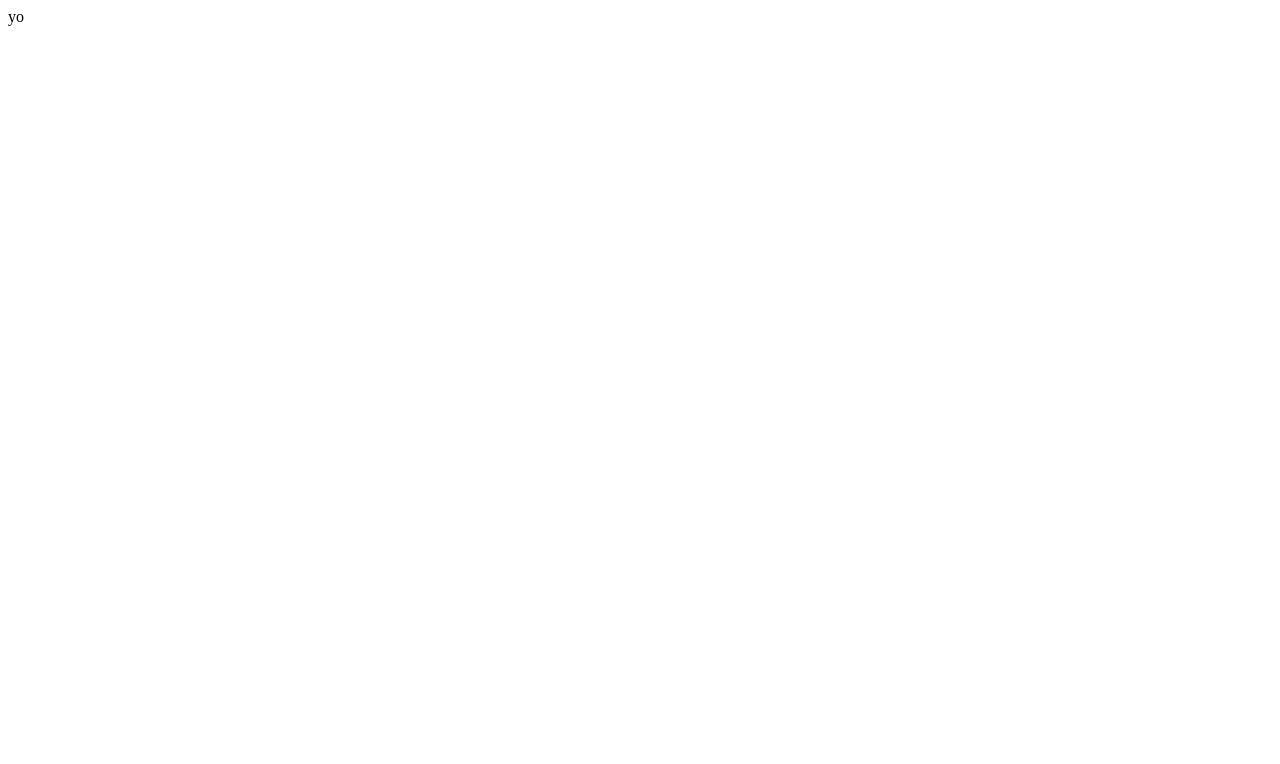
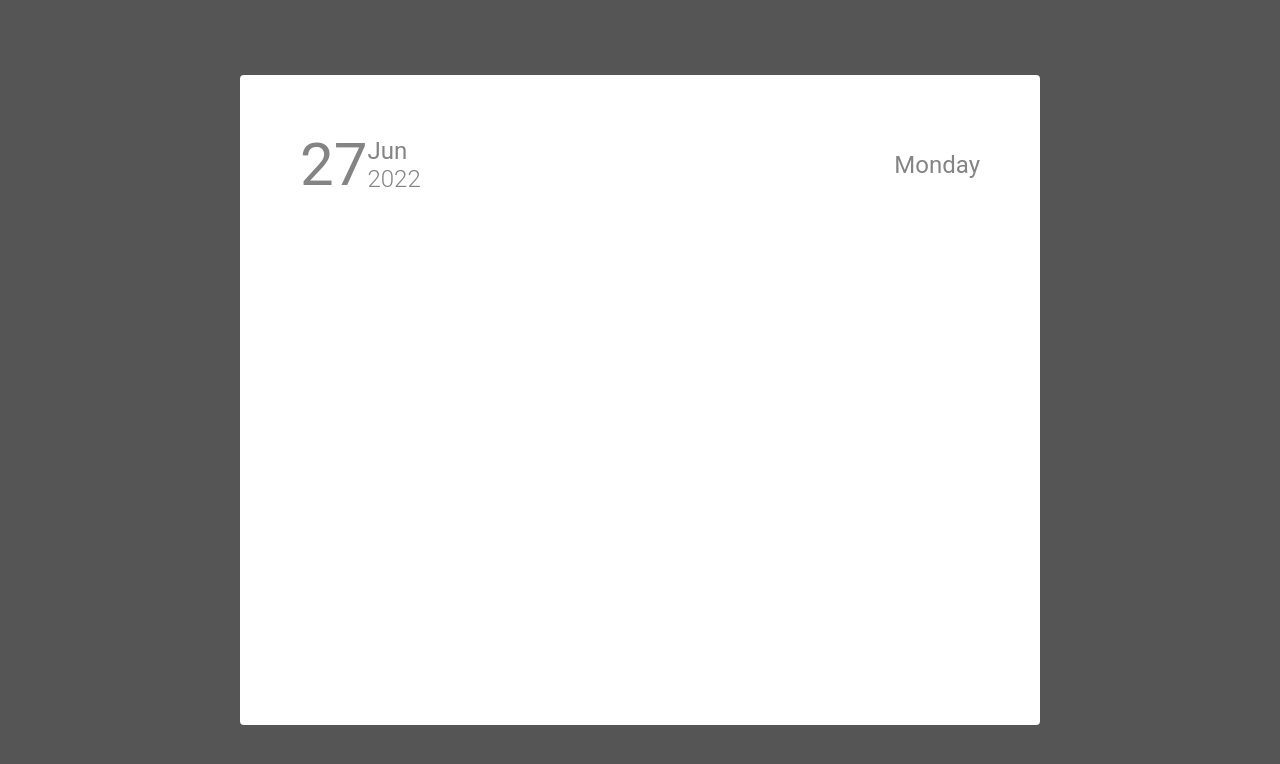
Before and after one commit to sizebay/frontend-challenge, a React (Vite) app: page / in a window 1280 px wide. Shown: the top 764 px of the page. Built offline with nearby package versions, Linux system fonts and the light colour scheme.

Commit message:
Create Modal and Header Components

```diff
--- a/index.html
+++ b/index.html
@@ -1,7 +1,10 @@
 <!DOCTYPE html>
 <html lang="en">
   <head>
-    <meta charset="UTF-8" />
+    <meta charset="utf-8" />
+    <link rel="preconnect" href="https://fonts.googleapis.com">
+    <link rel="preconnect" href="https://fonts.gstatic.com" crossorigin>
+    <link href="https://fonts.googleapis.com/css2?family=Roboto:wght@300;400;500;700&display=swap" />
     <link rel="icon" type="image/svg+xml" href="/src/favicon.svg" />
     <meta name="viewport" content="width=device-width, initial-scale=1.0" />
     <title>Vite App</title>
--- a/src/App.tsx
+++ b/src/App.tsx
@@ -1,7 +1,10 @@
+import { Modal } from "./components/Modal"
+
 function App() {
+
   return (
-    <div className="div">
-      yo
+    <div className="App">
+      <Modal />
     </div>
   )
 }
--- /dev/null
+++ b/src/components/Header/index.tsx
@@ -0,0 +1,15 @@
+import { getCurrentDate } from "../../utils/getCurrentDate";
+import { DateContainer, DateMonth, DateNumber, DateYear, HeaderContainer, WeekDay } from "./styles";
+
+export function Header() {
+    return (
+        <HeaderContainer>
+            <DateContainer>
+                <DateNumber>{String(getCurrentDate().dayNumber).padStart(2, '0')}</DateNumber>
+                <DateMonth>{String(getCurrentDate().monthName).replace('.', '')}</DateMonth>
+                <DateYear>{getCurrentDate().year}</DateYear>
+            </DateContainer>
+            <WeekDay>{getCurrentDate().dayName}</WeekDay>
+        </HeaderContainer>
+    );
+}
--- /dev/null
+++ b/src/components/Header/styles.tsx
@@ -0,0 +1,53 @@
+import styled from 'styled-components';
+import { theme } from '../../globalStyles/theme';
+
+export const HeaderContainer = styled.header`
+  width: 100%;
+  display: flex;
+  justify-content: space-between;
+  align-items: center;
+`;
+
+export const DateContainer = styled.div`
+  display: grid;
+  grid-template-areas:
+    "dateNumber dateMonth"
+    "dateNumber dateYear";
+`
+export const DateNumber = styled.span`
+  margin: 0;
+  padding: 0;
+  height: fit-content;
+  grid-area: dateNumber;
+  font-size: ${theme.font.size[60]}
+`
+
+export const DateMonth = styled.span`
+  margin: 0;
+  padding: 0;
+  height: fit-content;
+  grid-area: dateMonth;
+  align-self: flex-end;
+  font-size: ${theme.font.size[24]};
+  font-weight: ${theme.font.weight.regular};
+  text-transform: capitalize;
+`
+
+export const DateYear = styled.span`
+  margin: 0;
+  padding: 0;
+  height: fit-content;
+  grid-area: dateYear;
+  font-size: ${theme.font.size[24]};
+  font-weight: ${theme.font.weight.light};
+`
+
+export const WeekDay = styled.span`
+  margin: 0;
+  padding: 0;
+  height: fit-content;
+  grid-area: dateYear;
+  font-size: ${theme.font.size[24]};
+  font-weight: ${theme.font.weight.regular};
+  text-transform: capitalize;
+`
--- /dev/null
+++ b/src/components/Modal/index.tsx
@@ -0,0 +1,10 @@
+import { Header } from "../Header";
+import { ModalContainer } from "./styles";
+
+export function Modal() {
+    return (
+        <ModalContainer>
+            <Header />
+        </ModalContainer>
+    );
+}
--- /dev/null
+++ b/src/components/Modal/styles.tsx
@@ -0,0 +1,17 @@
+import styled from 'styled-components';
+import { theme } from '../../globalStyles/theme';
+
+export const ModalContainer = styled.main`
+  width: 90vw;
+  max-width: 800px;
+  height: 90vh;
+  max-height: 650px;
+  background-color: ${theme.colors.white};
+  justify-self: center;
+  border-radius: 4px;
+  padding: 54px 60px;
+
+  @media (max-width: 800px) {
+    max-height: 90vh;
+  }
+`;
--- /dev/null
+++ b/src/globalStyles/globalStyles.tsx
@@ -0,0 +1,71 @@
+import { createGlobalStyle } from "styled-components";
+import { theme } from "./theme";
+
+export const GlobalStyle = createGlobalStyle`
+  *{
+    margin: 0;
+    padding: 0;
+    box-sizing: border-box;
+    font-family: ${theme.font.family.roboto};
+  }
+  html{
+    @media(max-width: 1080px){
+      font-size: 93.75%;
+    }
+    @media(max-width: 720px){
+      font-size: 87.5%;
+    }
+  }
+  body{
+    color: ${theme.colors.gray500};
+    background: ${theme.colors.gray800};
+    -webkit-font-smoothing: antialiased;
+    width: 100vw;
+    height: 100vh;
+
+    display: flex;
+    justify-content: center;
+    align-items: center;
+  }
+  h1,
+  h2,
+  h3,
+  h4,
+  h5,
+  h6,
+  p,
+  div,
+  a,
+  li,
+  form {
+    font-family: ${theme.font.family.roboto};
+  }
+  h1{
+    font-size: ${theme.font.size[96]};
+  }
+  h2{
+    font-size: ${theme.font.size[60]};
+  }
+  h3{
+    font-size: ${theme.font.size[48]};
+  }
+  h4{
+    font-size: ${theme.font.size[34]};
+  }
+  h5{
+    font-size: ${theme.font.size[24]};
+  }
+  h6{
+    font-size: ${theme.font.size[20]};
+  }
+  p{
+    font-size: ${theme.font.size[16]};
+  }
+  button{
+    cursor: pointer;
+  }
+  [disabled]{
+    opacity: 0.6;
+    cursor: not-allowed;
+  }
+`;
--- /dev/null
+++ b/src/globalStyles/theme.tsx
@@ -0,0 +1,36 @@
+export const theme = {
+    colors: {
+        white: '#fff',
+        black: '#000',
+
+        gray100: '#e4e4e4',
+        gray200: '#dbdbdb',
+        gray500: '#848484',
+        gray800: '#555555',
+
+        cyan500: '#4DA6B3',
+        green500: '#5DE290',
+        red500: '#E34F4F',
+    },
+    font: {
+        family: {
+            roboto: "'Roboto', sans-serif",
+        },
+        weight: {
+            light: 300,
+            regular: 400,
+            medium: 500,
+            bold: 700,
+        },
+        size: {
+            96: '96px',
+            60: '60px',
+            48: '48px',
+            34: '34px',
+            24: '24px',
+            20: '20px',
+            16: '16px',
+            14: '14px'
+        }
+    }
+}
--- a/src/main.tsx
+++ b/src/main.tsx
@@ -1,9 +1,15 @@
 import React from 'react'
 import ReactDOM from 'react-dom/client'
+import { ThemeProvider } from 'styled-components'
 import App from './App'
+import { GlobalStyle } from './globalStyles/globalStyles'
+import { theme } from './globalStyles/theme'
 
 ReactDOM.createRoot(document.getElementById('root')!).render(
   <React.StrictMode>
-    <App />
+    <GlobalStyle />
+    <ThemeProvider theme={theme} >
+      <App />
+    </ThemeProvider>
   </React.StrictMode>
 )
--- /dev/null
+++ b/src/utils/getCurrentDate.tsx
@@ -0,0 +1,9 @@
+export function getCurrentDate() {
+    const date = new Date();
+    const dayNumber = date.getDate();
+    const dayName = date.toLocaleString('default', { weekday: 'long' });
+    const monthNumber = date.getMonth() + 1;
+    const monthName = date.toLocaleString('default', { month: 'short' });
+    const year = date.getFullYear();
+    return ({ dayNumber, dayName, monthNumber, monthName, year });
+}
```
